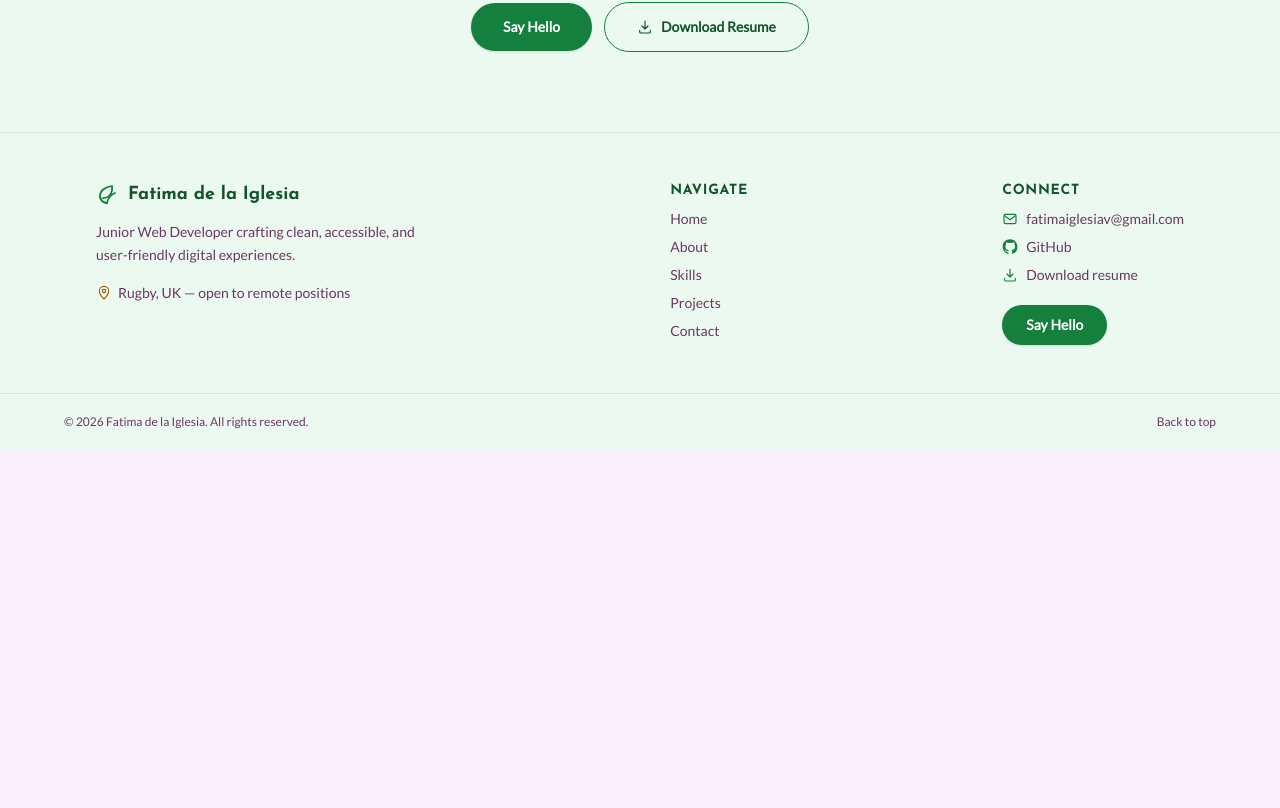
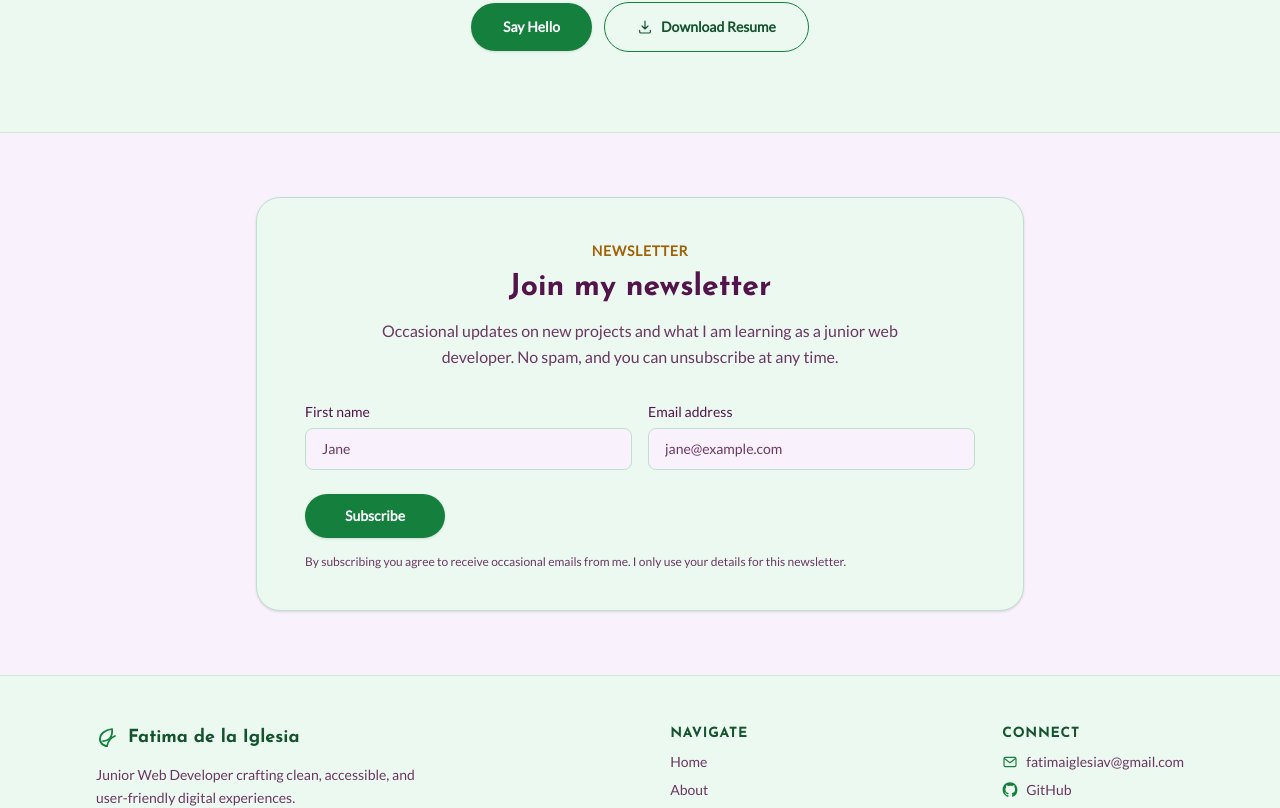
Before and after one commit to FatimadelaIglesia/new-portfolio, a Next.js app: page / in a window 1280 px wide. Shown: the part 3674-4482 px from the top of the page. Before the commit the page ends 4124 px from the top, so only its background shows below. Built offline with nearby package versions, Linux system fonts and the light colour scheme.

Commit message:
Update Footer.tsx

```diff
--- a/src/components/Footer.tsx
+++ b/src/components/Footer.tsx
@@ -1,4 +1,5 @@
 import Link from "next/link";
+import NewsletterForm from "./NewsletterForm";
 import { personalInfo } from "@/lib/data";
 import {
   DownloadIcon,
@@ -14,10 +15,13 @@ const footerLinks = [
   { label: "Skills", href: "/skills" },
   { label: "Projects", href: "/projects" },
   { label: "Contact", href: "/contact" },
+  { label: "Newsletter", href: "#newsletter" },
 ];
 
 export default function Footer() {
   return (
+    <>
+    <NewsletterForm />
     <footer className="border-t border-border/70 bg-surface">
       <div className="mx-auto flex max-w-6xl flex-col gap-10 px-6 py-12 sm:px-8 md:flex-row md:items-start md:justify-between">
         <div className="max-w-xs">
@@ -105,5 +109,6 @@ export default function Footer() {
         </div>
       </div>
     </footer>
+    </>
   );
 }
```
